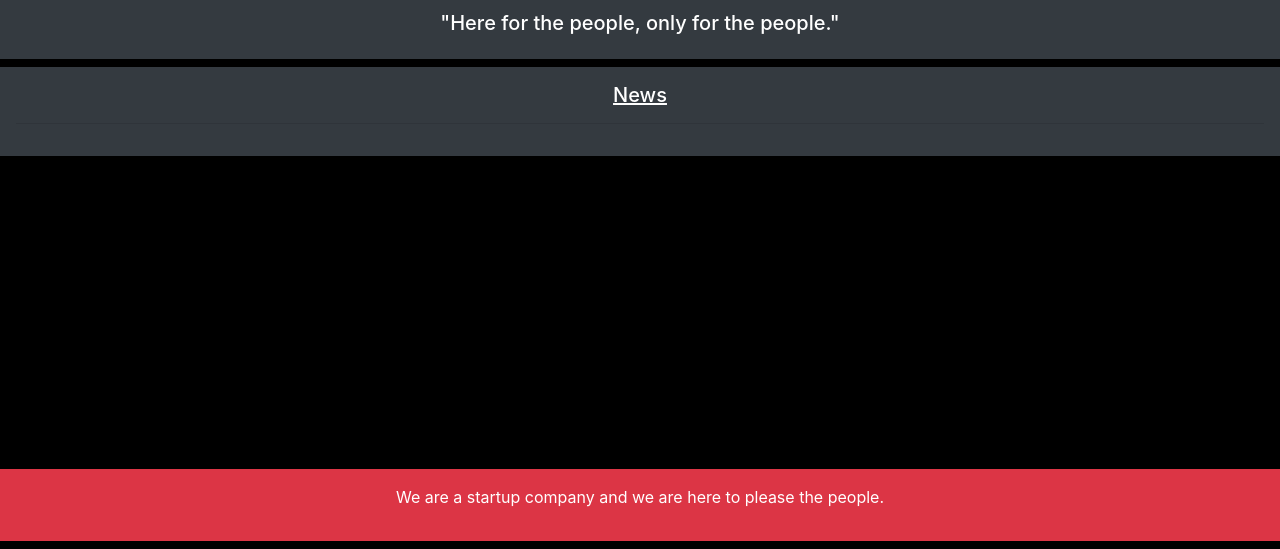
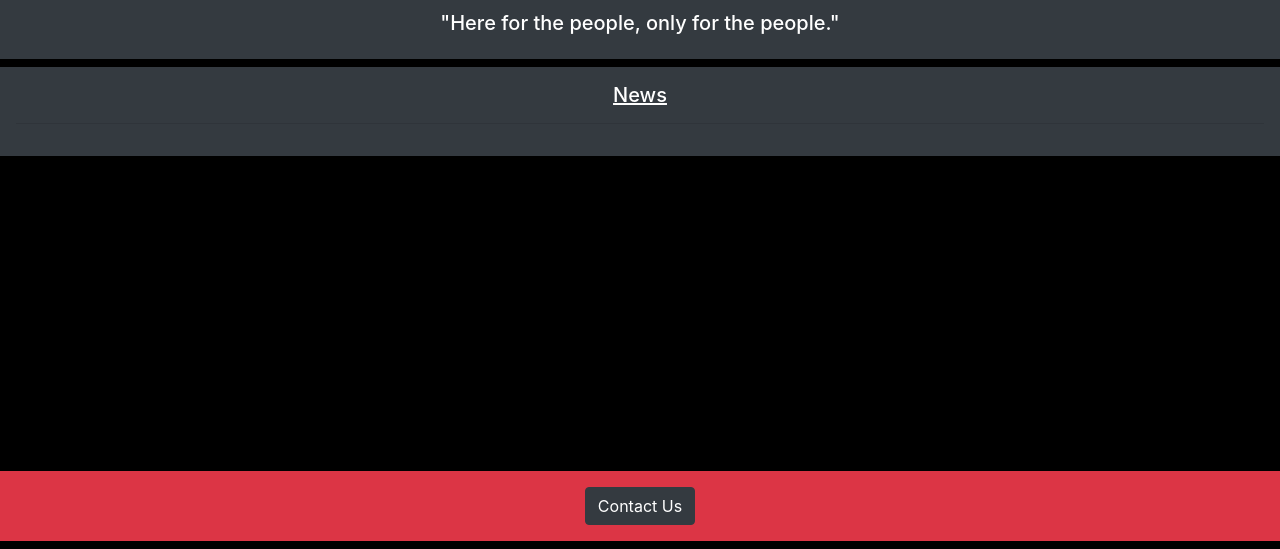
Before and after one commit to maharishi2019/MGames, a plain HTML site: page index.html in a window 1280 px wide. Shown: the part 251-800 px from the top of the page. Drawn offline with nearby package versions, Linux system fonts and the light colour scheme.

Commit message:
commit on 'master'

```diff
--- a/index.html
+++ b/index.html
@@ -48,7 +48,7 @@
             <hr>
         </div>
         <footer class="p-3 mb-2 bg-danger text-white">
-            <p id="description">We are a startup company and we are here to please the people.</p>
+            <input type="submit" class="btn btn-dark" value="Contact Us"/>
         </footer>
 
     </body>
```
Also changed, not shown: premium.html (+1 -1 lines), update.html (+1 -1 lines).
